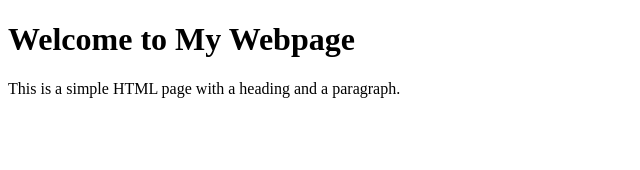
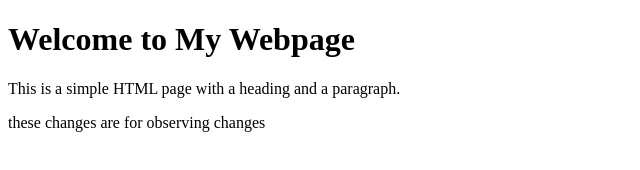
Before and after one commit to RachitDarbari-personal/Learning-GIT, a plain HTML site: page index.html in a window 1280 px wide. Shown: the whole page, without its empty margins (0-640 px from the left). Drawn offline with Linux system fonts and the light colour scheme.

Commit message:
second commit

```diff
--- a/index.html
+++ b/index.html
@@ -8,5 +8,7 @@
 <body>
     <h1>Welcome to My Webpage</h1>
     <p>This is a simple HTML page with a heading and a paragraph.</p>
+
+    these changes are for observing changes
 <december month>
 </html>
```
